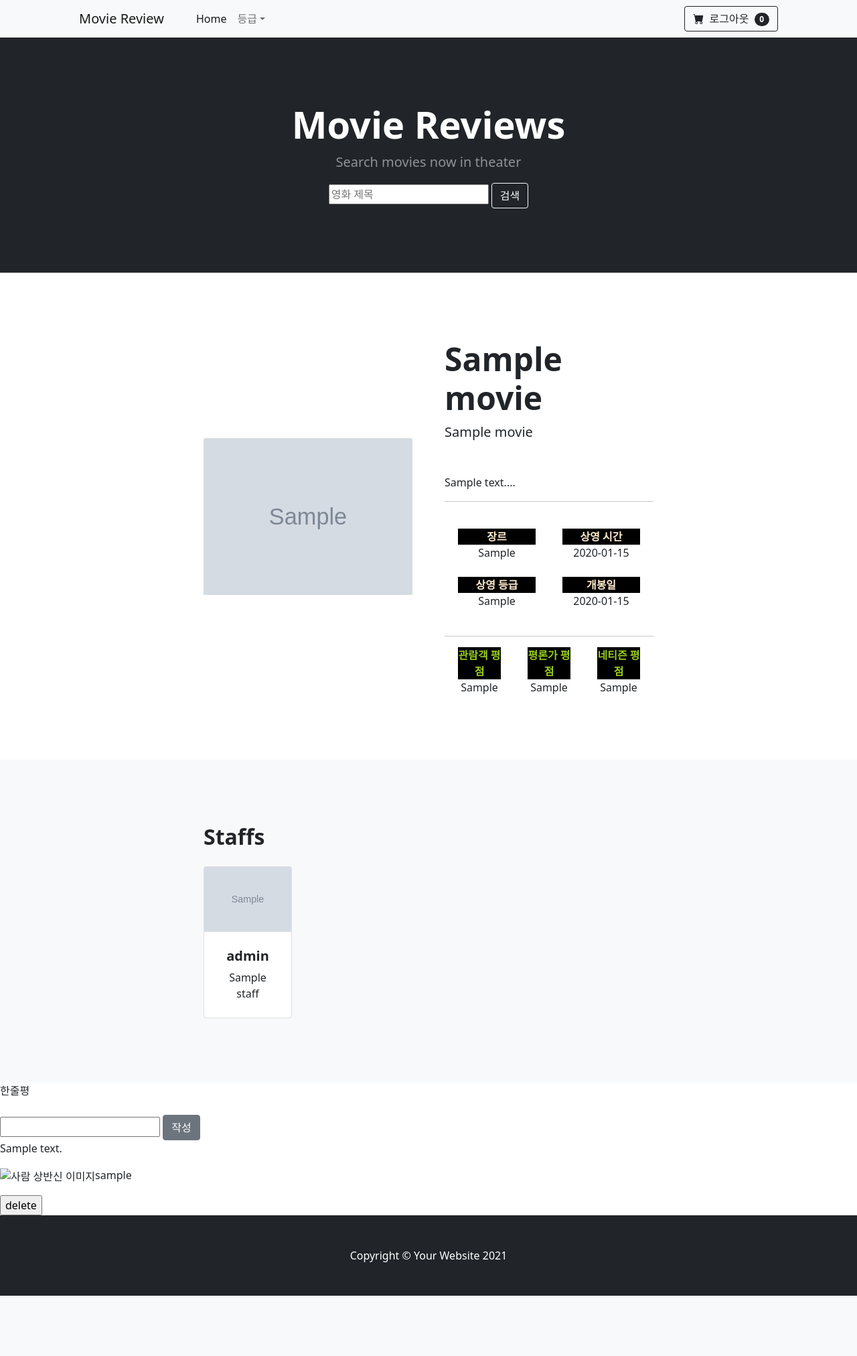
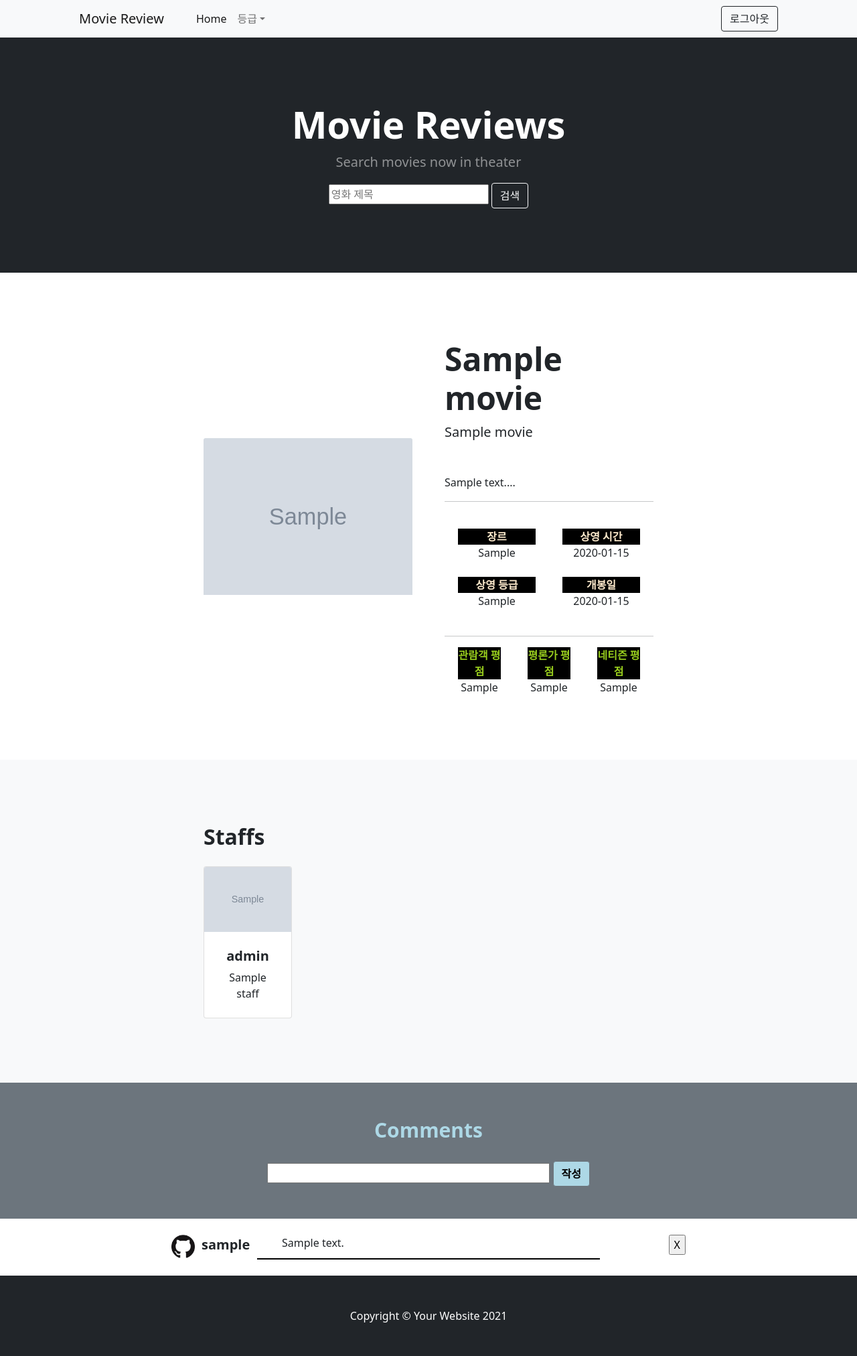
Before and after one commit to nathan29849/likelion_hackathon_Group1, a Django app: page /blog/1/ in a window 1280 px wide. Shown: the whole page at 67% size. Before the commit the page ends 1934 px from the top, so only its background shows below. Run offline with Django 3.2, Linux system fonts and the light colour scheme; a user stored in the database is signed in; tables that the repository leaves empty hold one stand-in row (values such as "Sample post"); grey boxes marked "Sample" are stand-in pictures; some libraries are stand-ins or nearby versions.

Commit message:
detail 완성

```diff
--- a/blog/templates/detail_1.html
+++ b/blog/templates/detail_1.html
@@ -81,31 +81,42 @@
                 </div>
             </div>
         </section>
+        <section class="py-5 bg-secondary" >
         {% if user.is_authenticated %}
-            <div>
-                <div><span>한줄평</span></div>
+            <div class="comment-body">
+                <div id="comment-title"><span>Comments</span></div>
                 <br>
                 <form method="POST" action="{% url 'blog:newreply' %}">
                     {% csrf_token %}
                     <input type="hidden" value="{{movie.id}}" name="movie" />
                     <input type="hidden" value="{{user.username}}" name="user" />
                     <input id="put_comments" type="text" name="comment_body" />
-                    <button type="submit" class="btn btn-secondary">작성</button>
+                    <button type="submit" class="btn btn-secondary" id="comment-btn">작성</button>
                 </form>
             </div>
             <div>
+            </section>
+            <br>
+            <div class="comment-body2">
                 {% for comment in movie.comments.all %}
-                <div>
-                    <p>{{comment.comment_body}}</p>
-                    <p><img src="" alt="사람 상반신 이미지">{{comment.user.username}}</p>
+
+                <div class="comment-box">
+
+                        <div class="userbox"><img src="{% static 'img/github.png' %}" alt="사람 상반신 이미지" id="user-img"><span class="username">{{comment.user.username}}</span></div>
+                        <div class="comment">{{comment.comment_body}}</div>
                     {% if comment.user == user %}
                     <a href="{% url 'blog:replydelete' comment.id %}"
-                    ><input type="button" value="delete"
+                    ><input type="button" value="X"
                     /></a>
                     {% endif %}
+
                 </div>
+                <div class="line"></div>
+                <br>
 
                 {% endfor %}
             </div>
+            </div>
         {% endif %}
+
         {% endblock %}
--- a/blog/views.py
+++ b/blog/views.py
@@ -94,7 +94,7 @@ def replydelete(request, id):       # comment.id 받아옴
     comment = get_object_or_404(Comment, pk=id)
     movie_id = comment.movie.id
     comment.delete()
-    return redirect('blog:delete', movie_id)
+    return redirect('blog:detail', movie_id)
 
 def search(request):
     keyword = request.GET.get('keyword')
--- a/hackathon/templates/base.html
+++ b/hackathon/templates/base.html
@@ -42,24 +42,21 @@
                     {% if user.is_authenticated %}
                     <form class="d-flex" action="{% url 'account:logout' %}">
                         <button class="btn btn-outline-dark" type="submit">
-                            <i class="bi-cart-fill me-1"></i>
+
                             로그아웃
-                            <span class="badge bg-dark text-white ms-1 rounded-pill">0</span>
                         </button>
                     </form>
                     {% else %}
                     <form class="d-flex" action="{% url 'account:login' %}">
                         <button class="btn btn-outline-dark" type="submit">
-                            <i class="bi-cart-fill me-1"></i>
+
                             로그인
-                            <span class="badge bg-dark text-white ms-1 rounded-pill">0</span>
                         </button>
                     </form>
                     <form class="d-flex" action="{% url 'account:signup' %}">
                         <button class="btn btn-outline-dark" type="submit">
-                            <i class="bi-cart-fill me-1"></i>
+
                             회원가입
-                            <span class="badge bg-dark text-white ms-1 rounded-pill">0</span>
                         </button>
                     </form>
                     {% endif %}
--- a/static_devs/css/detail.css
+++ b/static_devs/css/detail.css
@@ -41,3 +41,66 @@
 #light_summary{
     font-size: medium;
 }
+
+#comment-btn{
+    background-color: lightblue;
+    color:black;
+    font-weight: bold;
+}
+
+#comment-btn:hover{
+    background-color: black;
+    color: lightblue;
+}
+
+.comment-body{
+    text-align: center;
+}
+
+.comment-body2{
+    display:flex;
+    align-items: center;
+    flex-direction: column;
+}
+
+#user-img{
+    width: 35px;
+    height: 35px;
+
+}
+
+.comment-box{
+    display: flex;
+    width: 60%;
+
+}
+
+#comment-title{
+    font-weight: bold;
+    font-size: 30px;
+    color: lightblue;
+
+}
+
+#put_comments{
+    width: 33%;
+}
+
+.username{
+    font-weight: bold;
+    font-size: 20px;
+    margin-left: 10px;
+}
+
+.userbox{
+    width: 200px;
+}
+.comment{
+    width: 700px;
+}
+
+.line{
+    width:40%;
+    background-color: black;
+    height: 2px;
+}
```
Also changed, not shown: static_devs/img/github.png (added).
